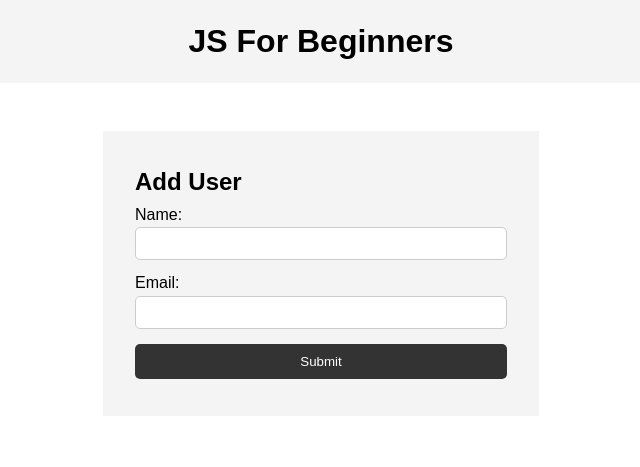
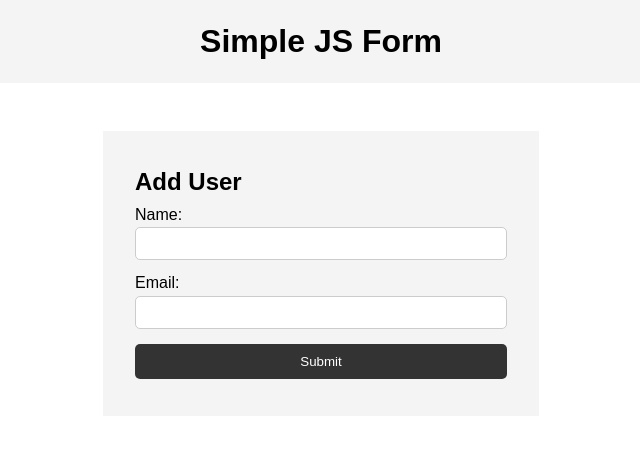
Before and after one commit to Code-Saurav/local_websites, a plain HTML site: page first/index.html in a window 1280 px wide. Shown: the whole page, without its empty margins (319-959 px from the left). Drawn offline with Linux system fonts and the light colour scheme.

Commit message:
updated index.html

```diff
--- a/first/index.html
+++ b/first/index.html
@@ -9,7 +9,7 @@
   </head>
   <body>
     <header>
-      <h1>JS For Beginners</h1>
+      <h1>Simple JS Form</h1>
     </header>
 
     <section class="container">
```
